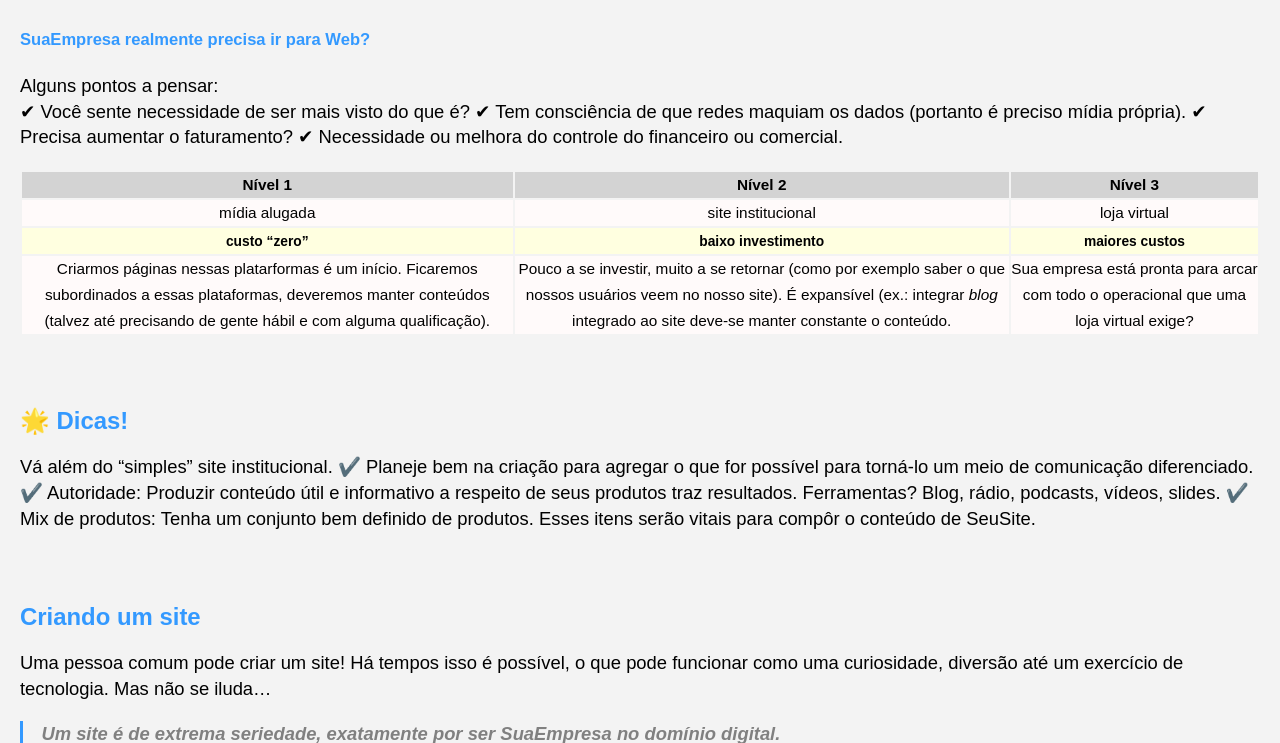
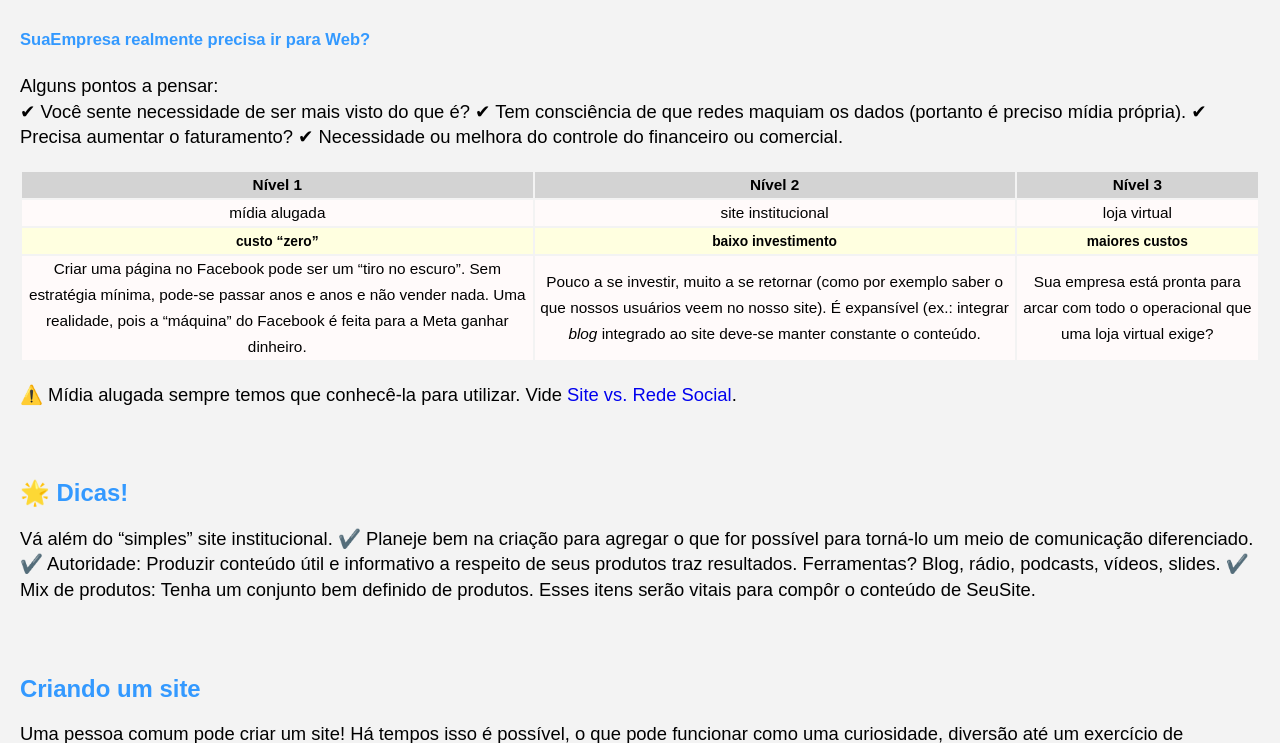
Before and after one commit to Joesynth/joesynth.github.io, a Jekyll site: the page built from _posts/2021-01-03-site-comercial-um-tutorial-essencial.md, in a window 1280 px wide and 900 px high, scrolled down 6170 px, cut to the strip 0-743 px from the top of the window. Built offline with Jekyll 4.4.1, drawn with Linux system fonts in a browser that asks for light colours.

Commit message:
Revise social media strategy section in tutorial

```diff
--- a/_posts/2021-01-03-site-comercial-um-tutorial-essencial.md
+++ b/_posts/2021-01-03-site-comercial-um-tutorial-essencial.md
@@ -224,9 +224,9 @@ Alguns pontos a pensar:
 |:---:|:---:|:---:|
 |mídia alugada|site institucional|loja virtual|
 |**custo "zero"**|**baixo investimento**|**maiores custos**|
-|Criarmos páginas nessas platarformas é um início. Ficaremos subordinados a essas plataformas, deveremos  manter conteúdos (talvez até precisando de gente hábil e com alguma qualificação).|Pouco a se investir, muito a se retornar (como por exemplo saber o que nossos usuários veem no nosso site). É expansível (ex.: integrar *blog* integrado ao site deve-se manter constante o conteúdo.|Sua empresa está pronta para arcar com todo o operacional que uma loja virtual exige?|
+|Criar uma página no Facebook pode ser um "tiro no escuro". Sem estratégia mínima, pode-se passar anos e anos e não vender nada. Uma realidade, pois a "máquina" do Facebook é feita para a Meta ganhar dinheiro. |Pouco a se investir, muito a se retornar (como por exemplo saber o que nossos usuários veem no nosso site). É expansível (ex.: integrar *blog* integrado ao site deve-se manter constante o conteúdo.|Sua empresa está pronta para arcar com todo o operacional que uma loja virtual exige?|
 
-
+⚠️ Mídia alugada sempre temos que conhecê-la para utilizar. Vide [Site vs. Rede Social](/site-vs-rede-social).
 
 ## 🌟️ Dicas!
 
```
